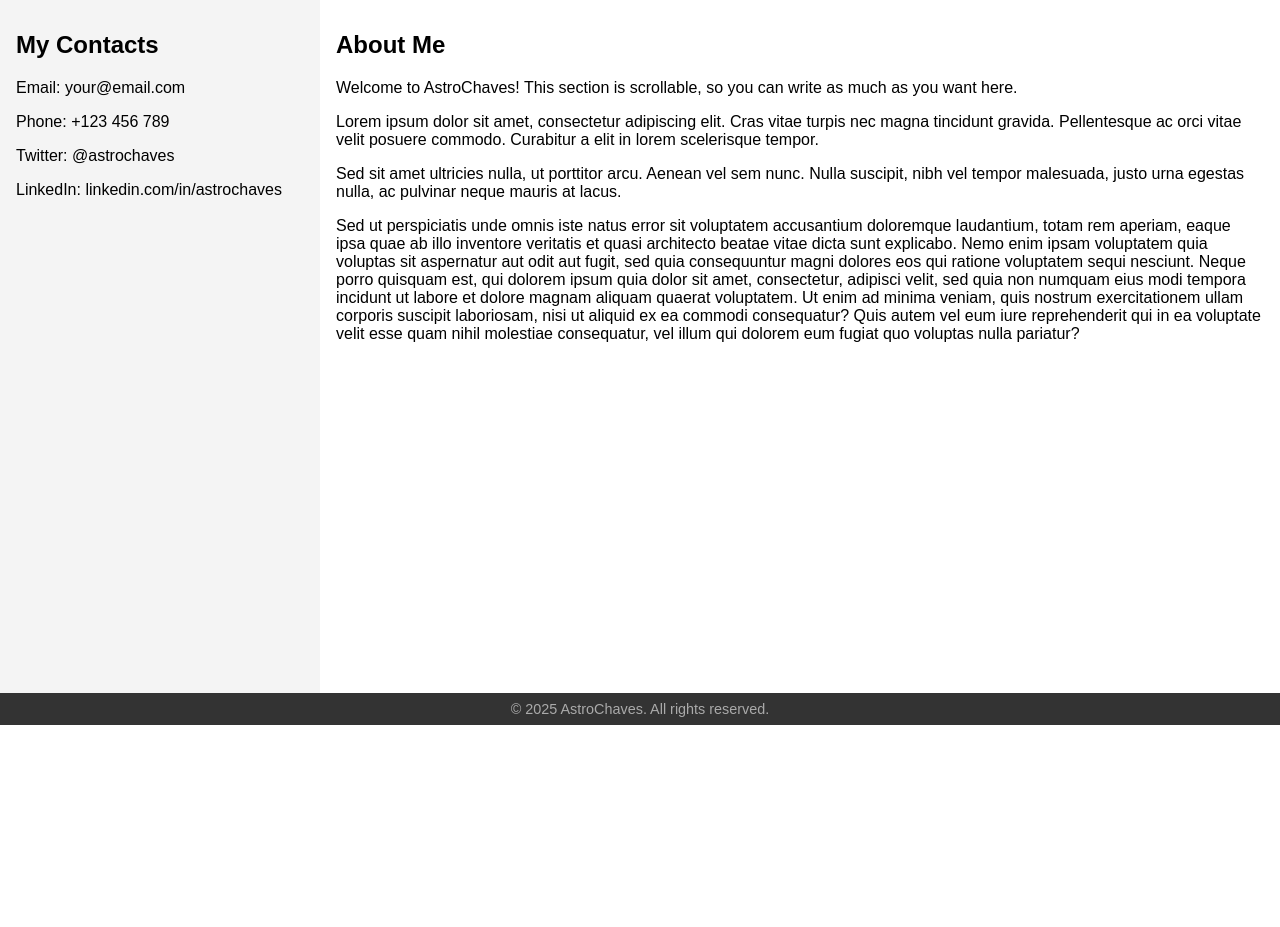
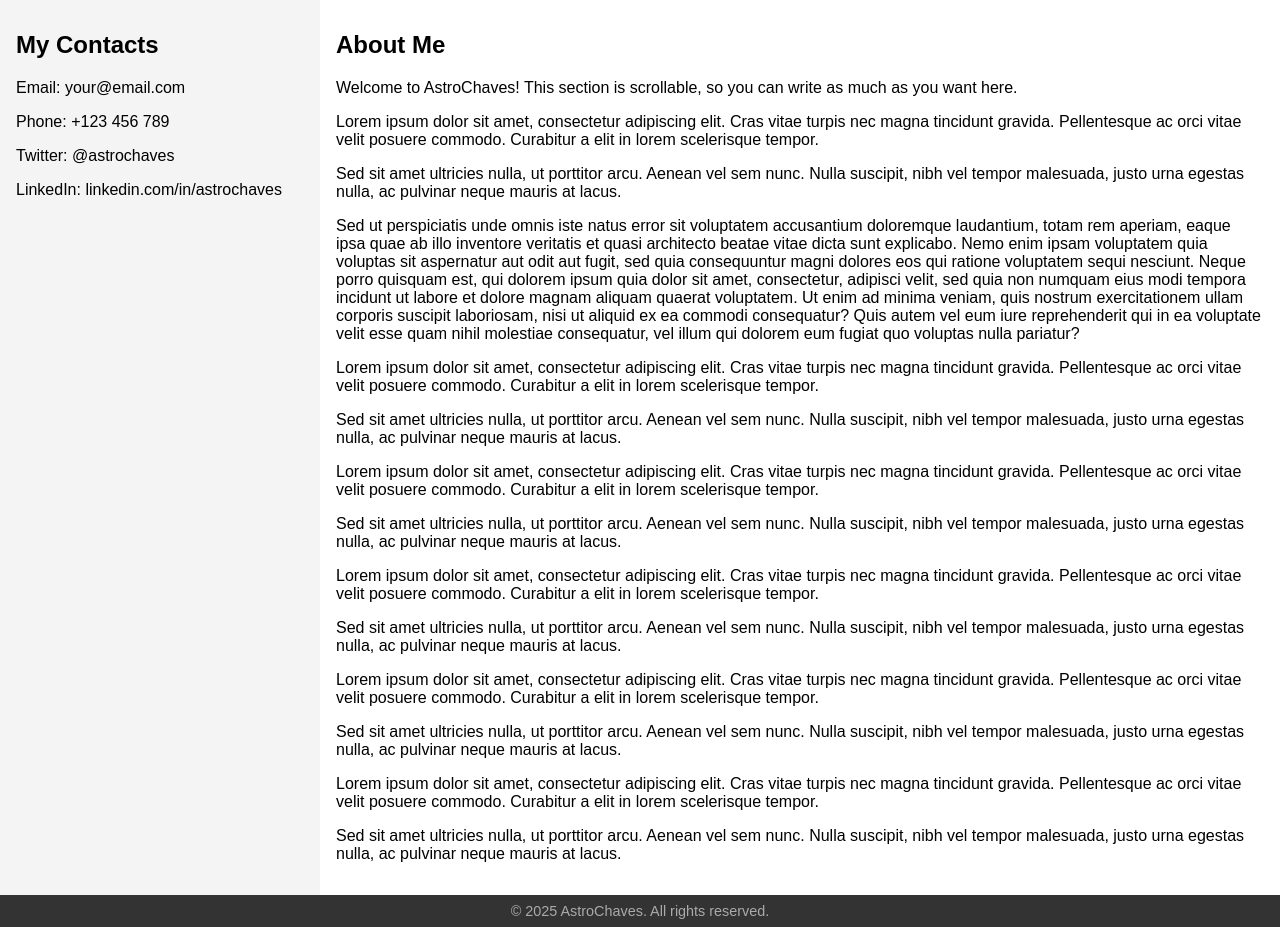
Before and after one commit to astrochaves/Astrochaves, a plain HTML site: page index.html in a window 1280 px wide. Shown: the part 75-1002 px from the top of the page. Before the commit the page ends 800 px from the top, so only its background shows below. Drawn offline with Linux system fonts and the light colour scheme.

Commit message:
Update index.html

```diff
--- a/index.html
+++ b/index.html
@@ -99,6 +99,61 @@
         voluptate velit esse quam nihil molestiae consequatur, vel illum qui dolorem
         eum fugiat quo voluptas nulla pariatur?
       </p>
+      <p>
+        Lorem ipsum dolor sit amet, consectetur adipiscing elit.
+        Cras vitae turpis nec magna tincidunt gravida.
+        Pellentesque ac orci vitae velit posuere commodo.
+        Curabitur a elit in lorem scelerisque tempor.
+      </p>
+      <p>
+        Sed sit amet ultricies nulla, ut porttitor arcu.
+        Aenean vel sem nunc. Nulla suscipit, nibh vel tempor malesuada,
+        justo urna egestas nulla, ac pulvinar neque mauris at lacus.
+      </p>
+      <p>
+        Lorem ipsum dolor sit amet, consectetur adipiscing elit.
+        Cras vitae turpis nec magna tincidunt gravida.
+        Pellentesque ac orci vitae velit posuere commodo.
+        Curabitur a elit in lorem scelerisque tempor.
+      </p>
+      <p>
+        Sed sit amet ultricies nulla, ut porttitor arcu.
+        Aenean vel sem nunc. Nulla suscipit, nibh vel tempor malesuada,
+        justo urna egestas nulla, ac pulvinar neque mauris at lacus.
+      </p>
+      <p>
+        Lorem ipsum dolor sit amet, consectetur adipiscing elit.
+        Cras vitae turpis nec magna tincidunt gravida.
+        Pellentesque ac orci vitae velit posuere commodo.
+        Curabitur a elit in lorem scelerisque tempor.
+      </p>
+      <p>
+        Sed sit amet ultricies nulla, ut porttitor arcu.
+        Aenean vel sem nunc. Nulla suscipit, nibh vel tempor malesuada,
+        justo urna egestas nulla, ac pulvinar neque mauris at lacus.
+      </p>
+      <p>
+        Lorem ipsum dolor sit amet, consectetur adipiscing elit.
+        Cras vitae turpis nec magna tincidunt gravida.
+        Pellentesque ac orci vitae velit posuere commodo.
+        Curabitur a elit in lorem scelerisque tempor.
+      </p>
+      <p>
+        Sed sit amet ultricies nulla, ut porttitor arcu.
+        Aenean vel sem nunc. Nulla suscipit, nibh vel tempor malesuada,
+        justo urna egestas nulla, ac pulvinar neque mauris at lacus.
+      </p>
+      <p>
+        Lorem ipsum dolor sit amet, consectetur adipiscing elit.
+        Cras vitae turpis nec magna tincidunt gravida.
+        Pellentesque ac orci vitae velit posuere commodo.
+        Curabitur a elit in lorem scelerisque tempor.
+      </p>
+      <p>
+        Sed sit amet ultricies nulla, ut porttitor arcu.
+        Aenean vel sem nunc. Nulla suscipit, nibh vel tempor malesuada,
+        justo urna egestas nulla, ac pulvinar neque mauris at lacus.
+      </p>
     </section>
   </main>
 
```
